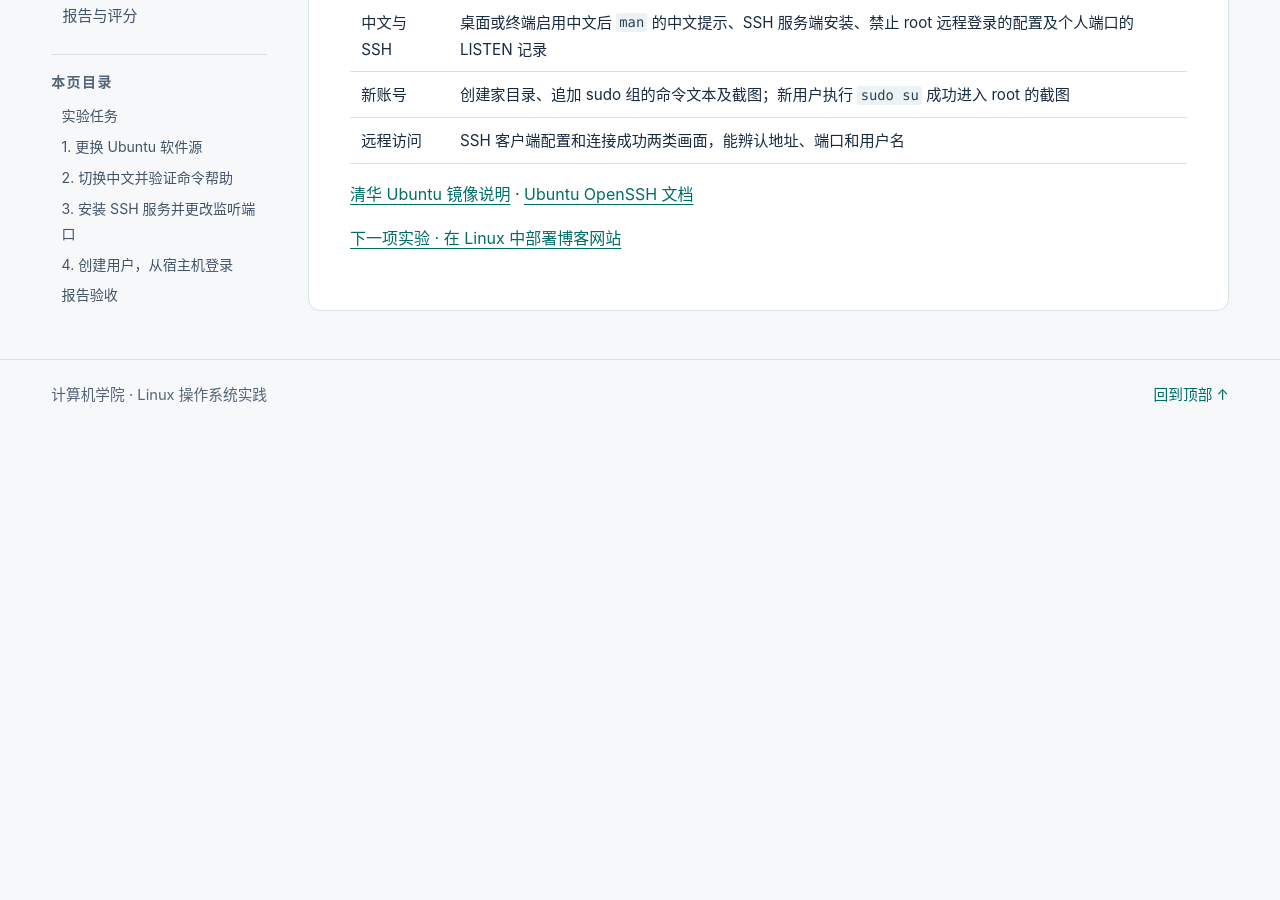
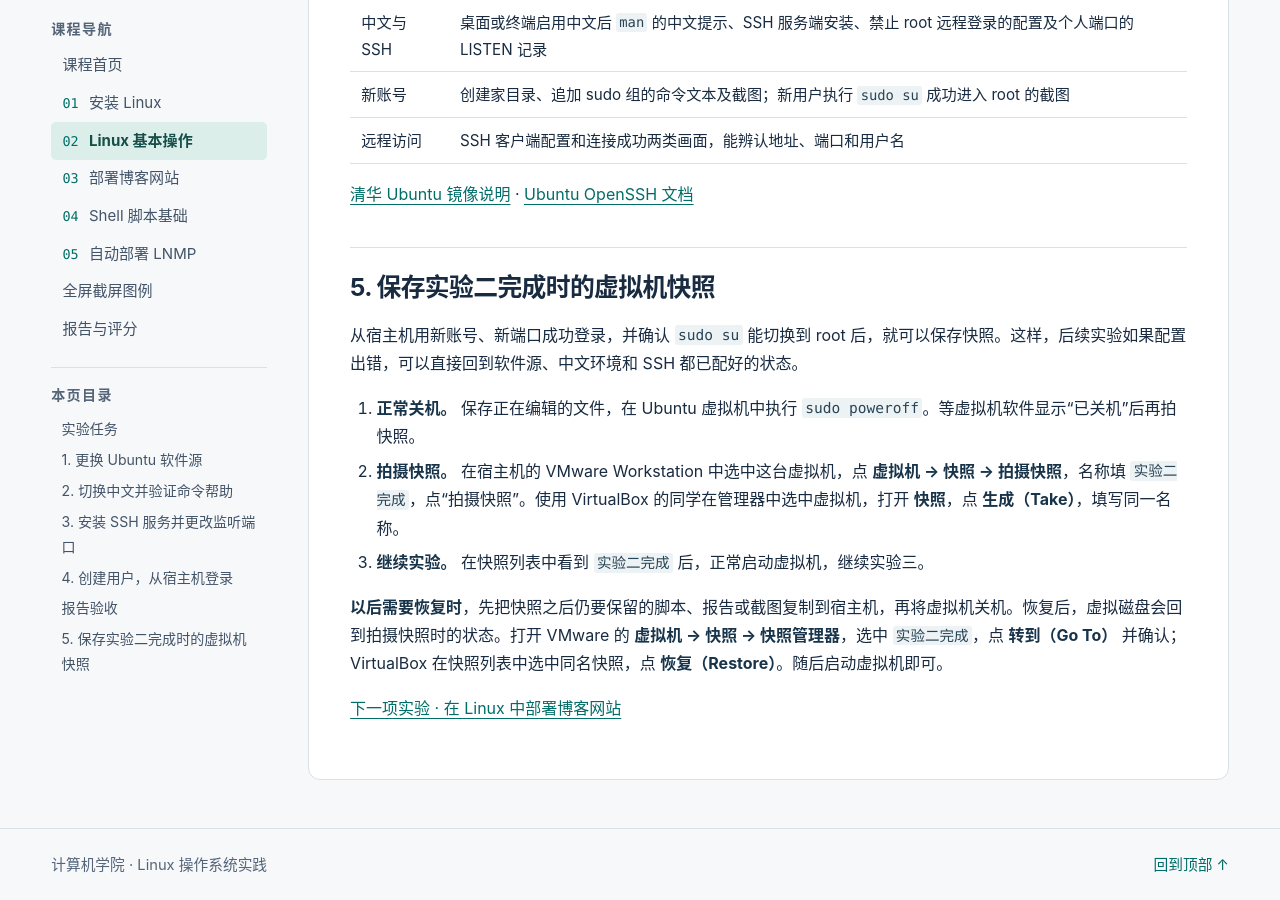
Before and after one commit to LoneSpectator/linux-practice-labs, a Jekyll site: the page built from docs/lab2.md, in a window 1280 px wide and 900 px high, scrolled down 5861 px. Built offline with Jekyll 4.4.1, drawn with Linux system fonts in a browser that asks for light colours; before the commit the page ends 6292 px from its top, so only the background shows below that.

Commit message:
在实验二末尾补充虚拟机快照的拍摄与恢复步骤

```diff
--- a/docs/lab2.md
+++ b/docs/lab2.md
@@ -186,4 +186,14 @@ exit
 
 [清华 Ubuntu 镜像说明](https://mirrors.tuna.tsinghua.edu.cn/help/ubuntu/) · [Ubuntu OpenSSH 文档](https://ubuntu.com/server/docs/how-to/security/openssh-server/)
 
+<h2 id="snapshot">5. 保存实验二完成时的虚拟机快照</h2>
+
+从宿主机用新账号、新端口成功登录，并确认 `sudo su` 能切换到 root 后，就可以保存快照。这样，后续实验如果配置出错，可以直接回到软件源、中文环境和 SSH 都已配好的状态。
+
+1. **正常关机。** 保存正在编辑的文件，在 Ubuntu 虚拟机中执行 `sudo poweroff`。等虚拟机软件显示“已关机”后再拍快照。
+2. **拍摄快照。** 在宿主机的 VMware Workstation 中选中这台虚拟机，点 **虚拟机 → 快照 → 拍摄快照**，名称填 `实验二完成`，点“拍摄快照”。使用 VirtualBox 的同学在管理器中选中虚拟机，打开 **快照**，点 **生成（Take）**，填写同一名称。
+3. **继续实验。** 在快照列表中看到 `实验二完成` 后，正常启动虚拟机，继续实验三。
+
+**以后需要恢复时**，先把快照之后仍要保留的脚本、报告或截图复制到宿主机，再将虚拟机关机。恢复后，虚拟磁盘会回到拍摄快照时的状态。打开 VMware 的 **虚拟机 → 快照 → 快照管理器**，选中 `实验二完成`，点 **转到（Go To）** 并确认；VirtualBox 在快照列表中选中同名快照，点 **恢复（Restore）**。随后启动虚拟机即可。
+
 [下一项实验 · 在 Linux 中部署博客网站](lab3.html)
```
